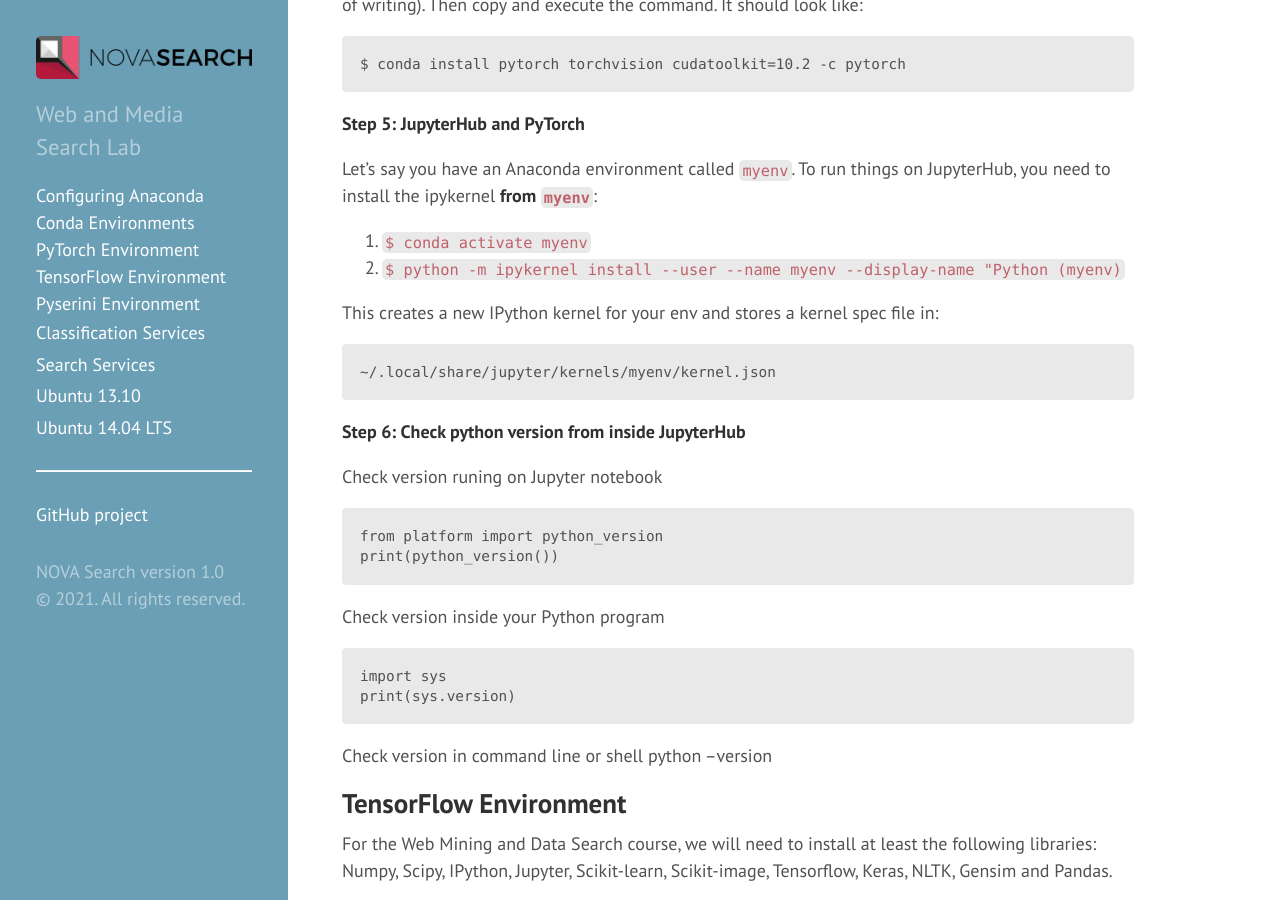
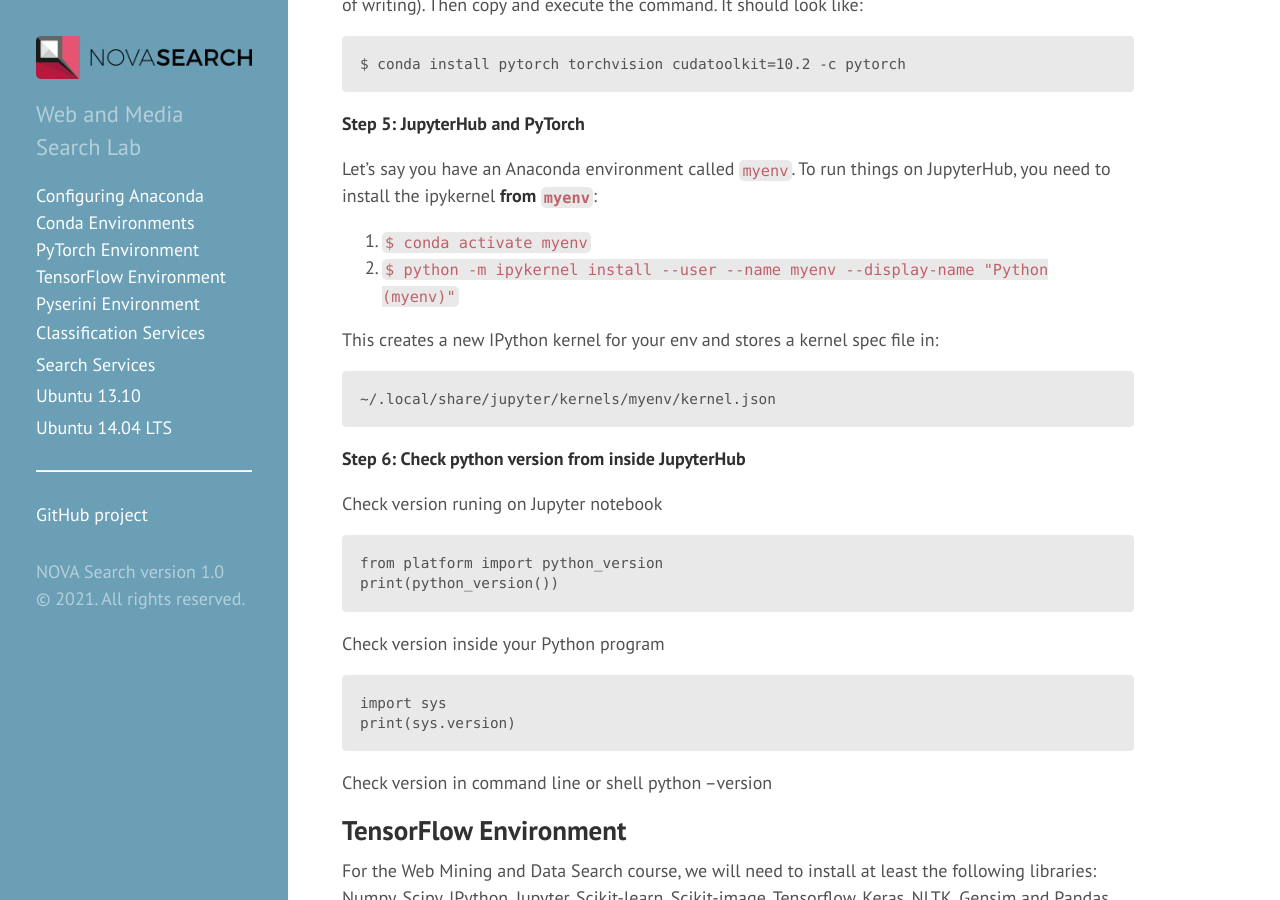
Before and after one commit to novasearch/wiki.novasearch.org, a Jekyll site: the page built from wiki/Python_DeepLearning.md, in a window 1280 px wide and 900 px high, scrolled down 1595 px. Built offline with Jekyll 4.4.1, drawn with Linux system fonts in a browser that asks for light colours.

Commit message:
fixed missing endquote in bash command

````diff
--- a/wiki/Python_DeepLearning.md
+++ b/wiki/Python_DeepLearning.md
@@ -65,7 +65,7 @@ Choose Linux, Conda and choose the latest CUDA release (10.2 at the moment of wr
 Let's say you have an Anaconda environment called `myenv`. To run things on JupyterHub, you need to install the ipykernel **from `myenv`**:
 
 1. ```$ conda activate myenv```
-2. ```$ python -m ipykernel install --user --name myenv --display-name "Python (myenv) ```
+2. ```$ python -m ipykernel install --user --name myenv --display-name "Python (myenv)" ```
 
 This creates a new IPython kernel for your env and stores a kernel spec file in:
 
````
